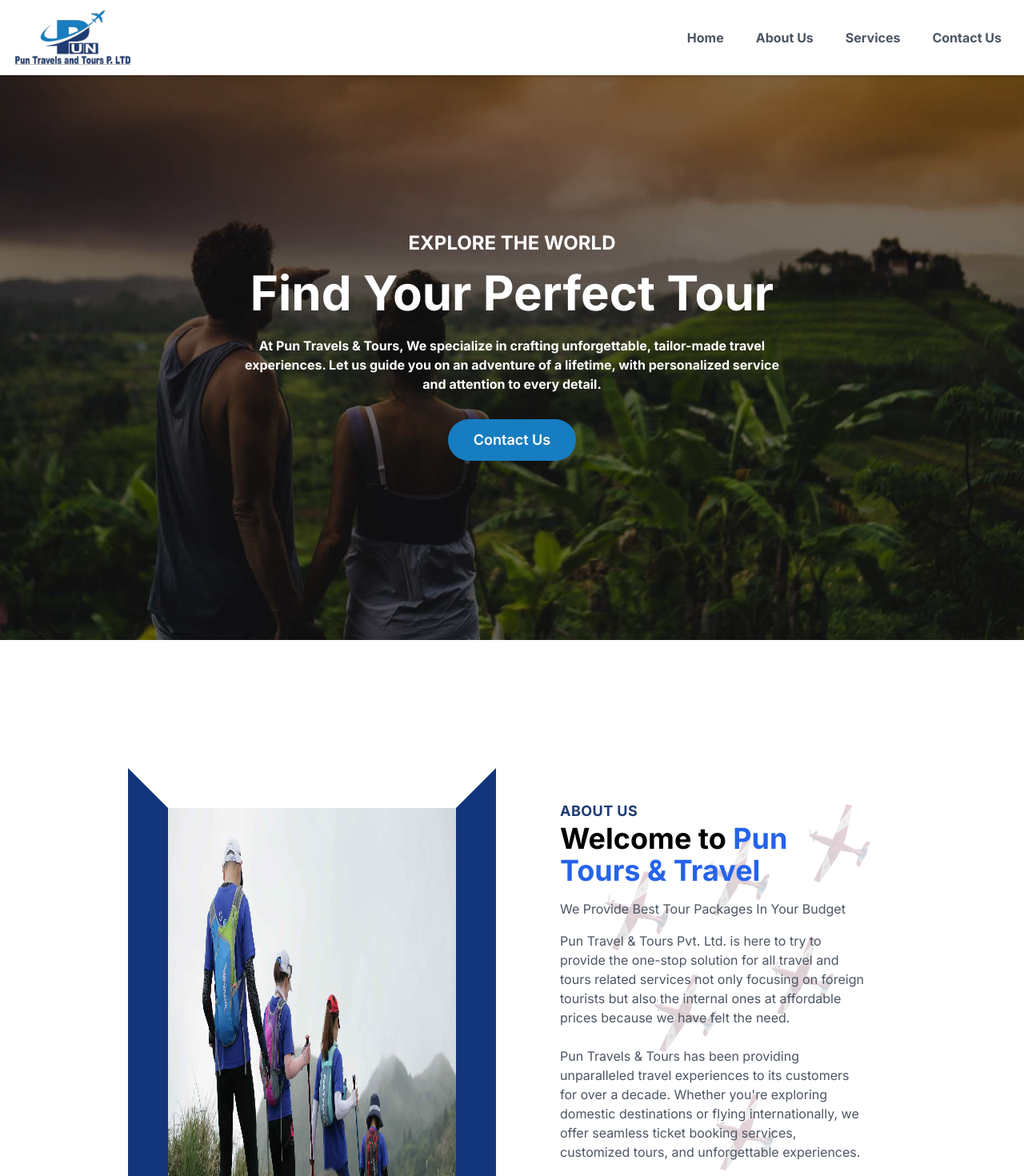
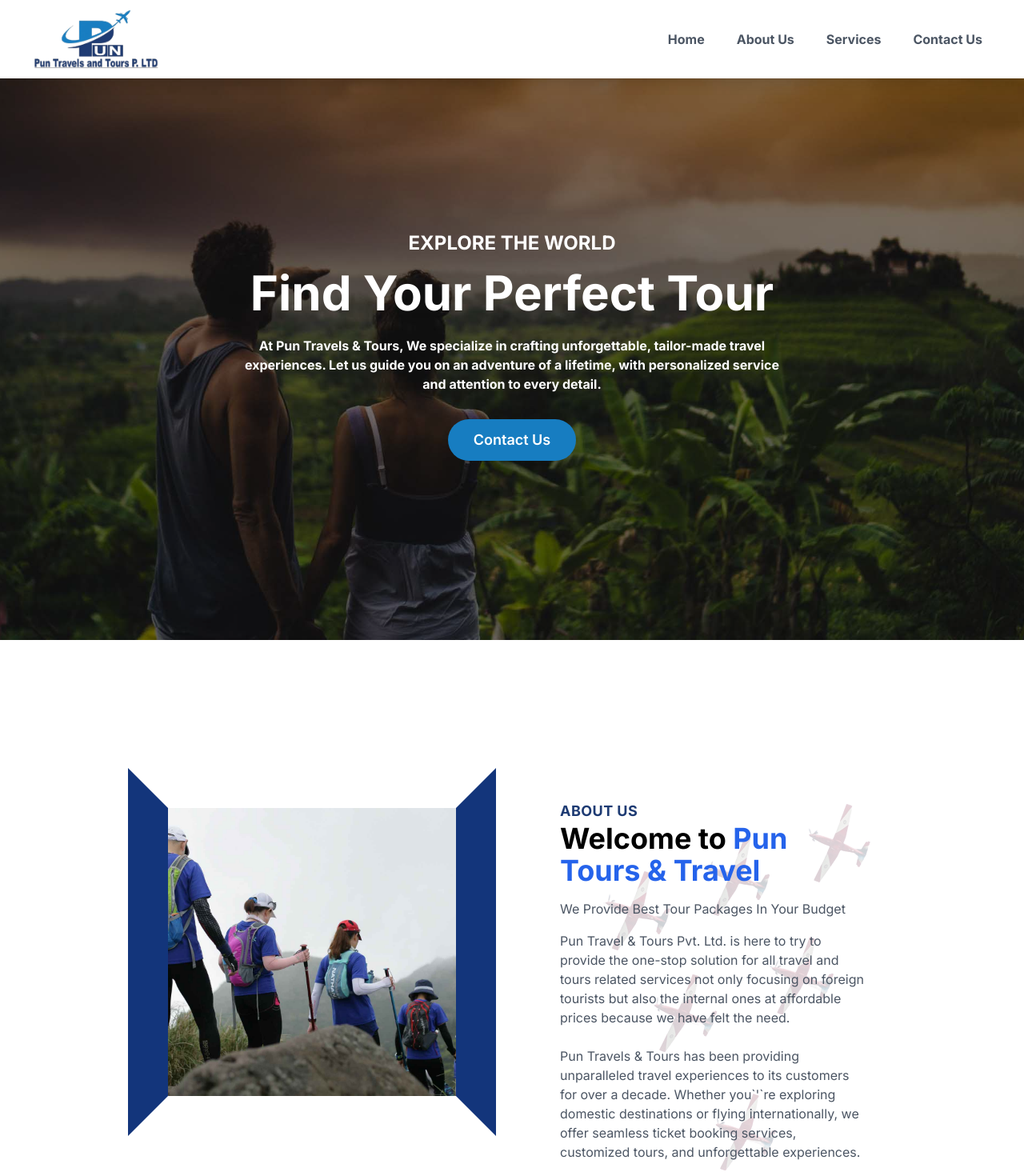
Before and after one commit to shushila21/pun-travels-and-tour, a Next.js app: page / in a window 1280 px wide. Shown: the top 1470 px of the page at 80% size. Built offline with nearby package versions, Linux system fonts and the light colour scheme.

Commit message:
build: fix build error

```diff
--- a/src/app/about/page.tsx
+++ b/src/app/about/page.tsx
@@ -1,6 +1,5 @@
-import CoverImage from "@/components/common/CoverImage";
 import aboutUs from "@/constants/aboutUs";
-import { Metadata } from "next";
+import Image from "next/image";
 
 export default function About() {
   return (
@@ -14,9 +13,15 @@
           border: "50px solid",
           borderColor: "transparent #13357B transparent #13357B",
         }}
-        className="col-span-1 w-full max-w-[700px] max-h-[700px] "
+        className="col-span-1 w-full max-w-[700px] aspect-square relative"
       >
-        <img src="travel-img-1.jpg" className="h-full w-full" alt="" />
+        <Image
+          src="/travel-img-1.jpg"
+          alt="Travel image"
+          fill
+          sizes="(max-width: 700px) 100vw, 700px"
+          style={{ objectFit: "cover" }}
+        />
       </div>
 
       {/* Right Content Section */}
@@ -45,9 +50,10 @@
 
         <p className="text-gray-600 mb-6">
           Pun Travels & Tours has been providing unparalleled travel experiences
-          to its customers for over a decade. Whether you're exploring domestic
-          destinations or flying internationally, we offer seamless ticket
-          booking services, customized tours, and unforgettable experiences.
+          to its customers for over a decade. Whether you`&apos;`re exploring
+          domestic destinations or flying internationally, we offer seamless
+          ticket booking services, customized tours, and unforgettable
+          experiences.
         </p>
         <p className="text-gray-600 mb-6">
           Our dedicated team is committed to making your travel dreams a
--- a/src/components/Footer/index.tsx
+++ b/src/components/Footer/index.tsx
@@ -3,7 +3,7 @@
 
 export default function Footer() {
   return (
-    <footer className="bg-primary-100 text-white py-12 px-20">
+    <footer className="bg-primary-100 text-white px-5 py-12 xl:px-20">
       <div className="container mx-auto grid grid-cols-1 md:grid-cols-3 gap-8">
         {/* Get In Touch Section */}
         <div>
--- a/src/components/LandingPage/index.tsx
+++ b/src/components/LandingPage/index.tsx
@@ -4,6 +4,7 @@
 import About from "@/app/about/page";
 import Services from "@/app/services/page";
 import Contact from "@/app/contact/page";
+import Image from "next/image";
 
 export default function LandingPage() {
   const router = useRouter();
@@ -15,11 +16,14 @@
 
   return (
     <section id="home" className="pt-16 relative">
-      <div className="relative">
-        <img
+      <div className="relative w-full h-[calc(100vh-64px)]">
+        <Image
           src="/carousel-3.jpg"
           alt="Hero background"
-          className="w-full object-cover h-[calc(100vh-64px)]"
+          className="object-cover"
+          fill
+          priority
+          // Optional: for optimizing loading of above-the-fold content
         />
         <div className="absolute inset-0 bg-black bg-opacity-50 flex items-center justify-center">
           <div className="text-center text-white px-4">
--- a/src/components/Navbar/index.tsx
+++ b/src/components/Navbar/index.tsx
@@ -1,8 +1,9 @@
 "use client";
 
+import { useEffect, useState } from "react";
+import { useParams } from "next/navigation";
+import Image from "next/image";
 import Link from "next/link";
-import { useParams } from "next/navigation";
-import { useEffect, useState } from "react";
 
 const navItems = [
   { label: "Home", path: "#home" },
@@ -30,10 +31,15 @@
   };
 
   return (
-    <nav className="fixed top-0 left-0 right-0 bg-white z-50 shadow-md">
-      <div className="container mx-auto px-4 py-3 flex justify-between items-center">
+    <nav className="fixed top-0 left-0 right-0 mx-auto bg-white z-50 shadow-lg">
+      <div className="px-5 xl:px-10 py-3 flex justify-between items-center w-full">
         <Link href="#home">
-          <img src="/full-logo.png" alt="puntravel Logo" width={150} />
+          <Image
+            src="/full-logo.png"
+            alt="puntravel Logo"
+            width={160}
+            height={155}
+          />
         </Link>
         <div className="hidden md:flex space-x-4">
           {navItems.map((item) => (
--- a/src/components/common/CoverImage/index.tsx
+++ b/src/components/common/CoverImage/index.tsx
@@ -1,14 +1,15 @@
+import Image from "next/image";
 import React from "react";
 
 interface ICoverImageProps {
-  image?: string;
+  image: string;
   className?: string;
 }
 
 export default function CoverImage({ image, className }: ICoverImageProps) {
   return (
     <div className="relative">
-      <img
+      <Image
         src={image}
         alt="Hero background"
         className={`w-full object-cover h-[calc(100vh-400px)] ${className}`}
```
